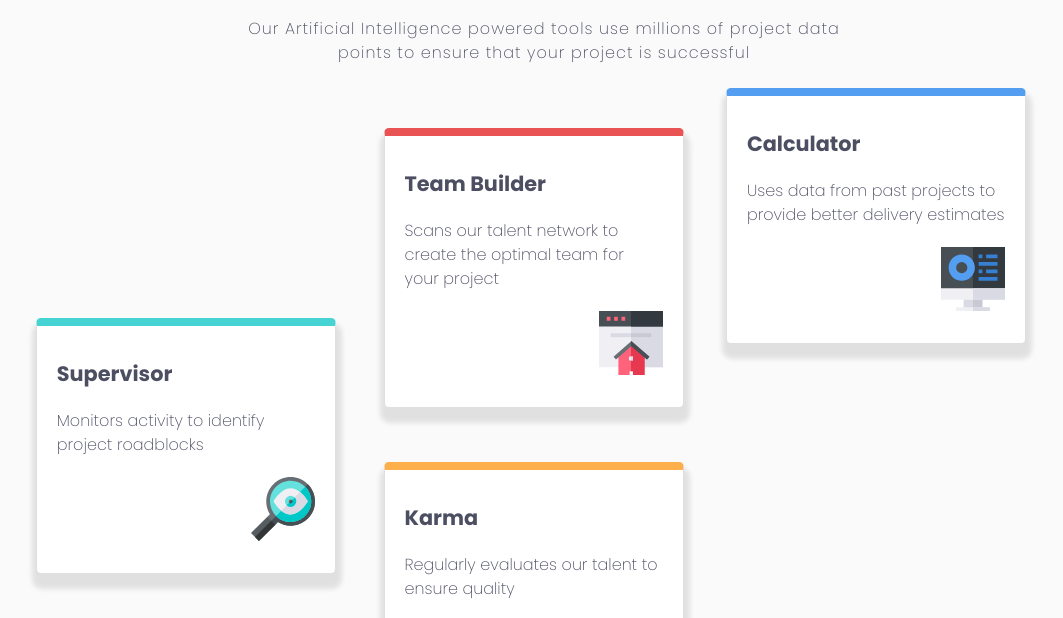
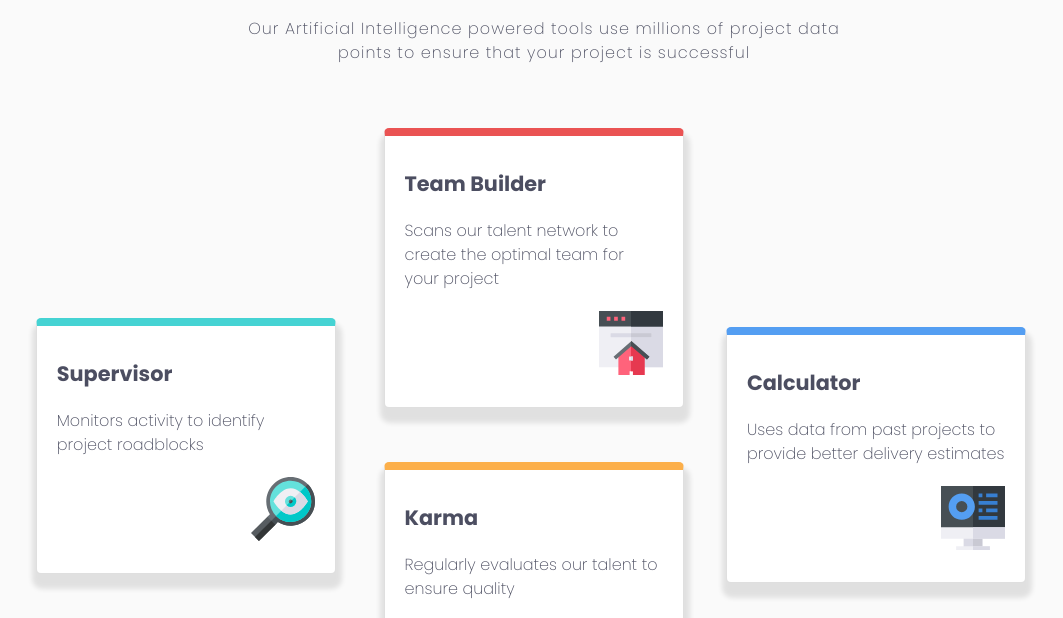
Before and after one commit to arturkey/project-3, a plain HTML site: page index.html in a window 1280 px wide. Shown: the part 177-795 px from the top of the page, without its empty margins (96-1159 px from the left). Drawn offline with nearby package versions, Linux system fonts and the light colour scheme.

Commit message:
Update styles.css

```diff
--- a/css/styles.css
+++ b/css/styles.css
@@ -94,7 +94,7 @@ body{
   border-radius: 5px;
   box-shadow: 1px 10px 5px 5px rgba(0,0,0,0.1);
   left:67%;
-  bottom:123vh;
+  bottom:745px;
   right: auto;
   top: auto;
 }
```
